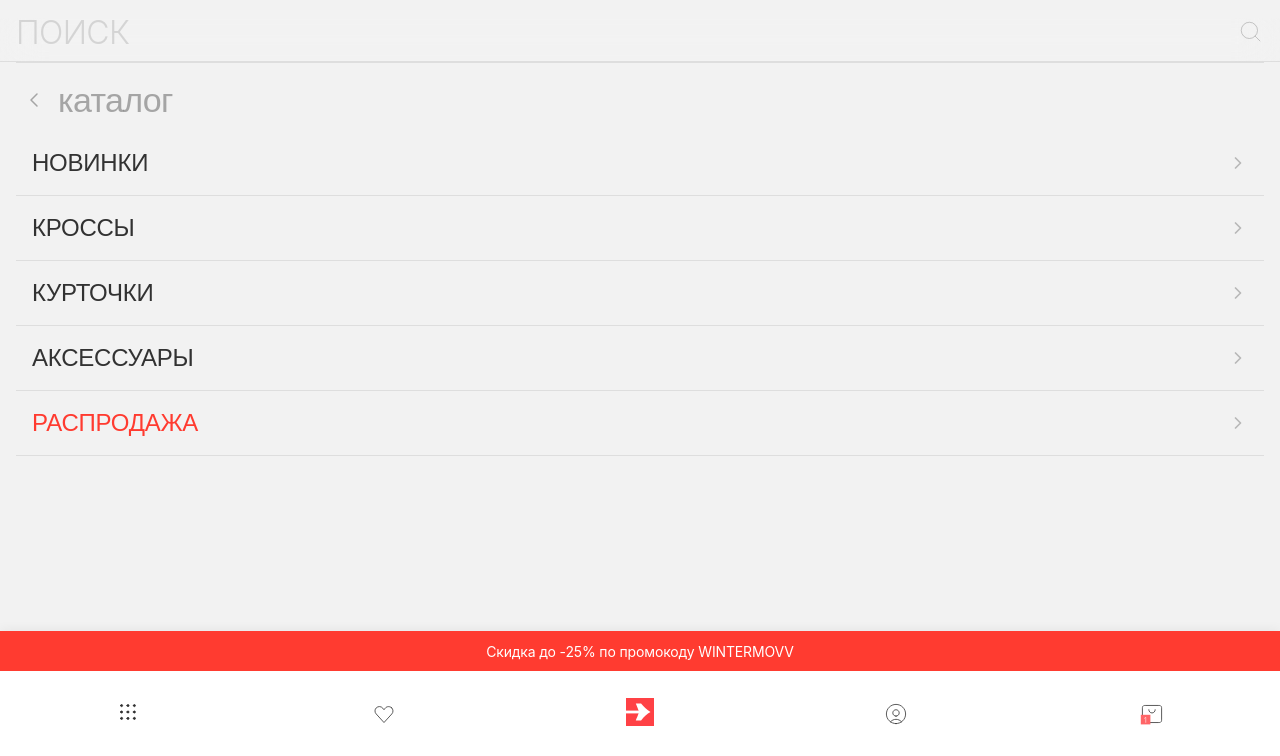
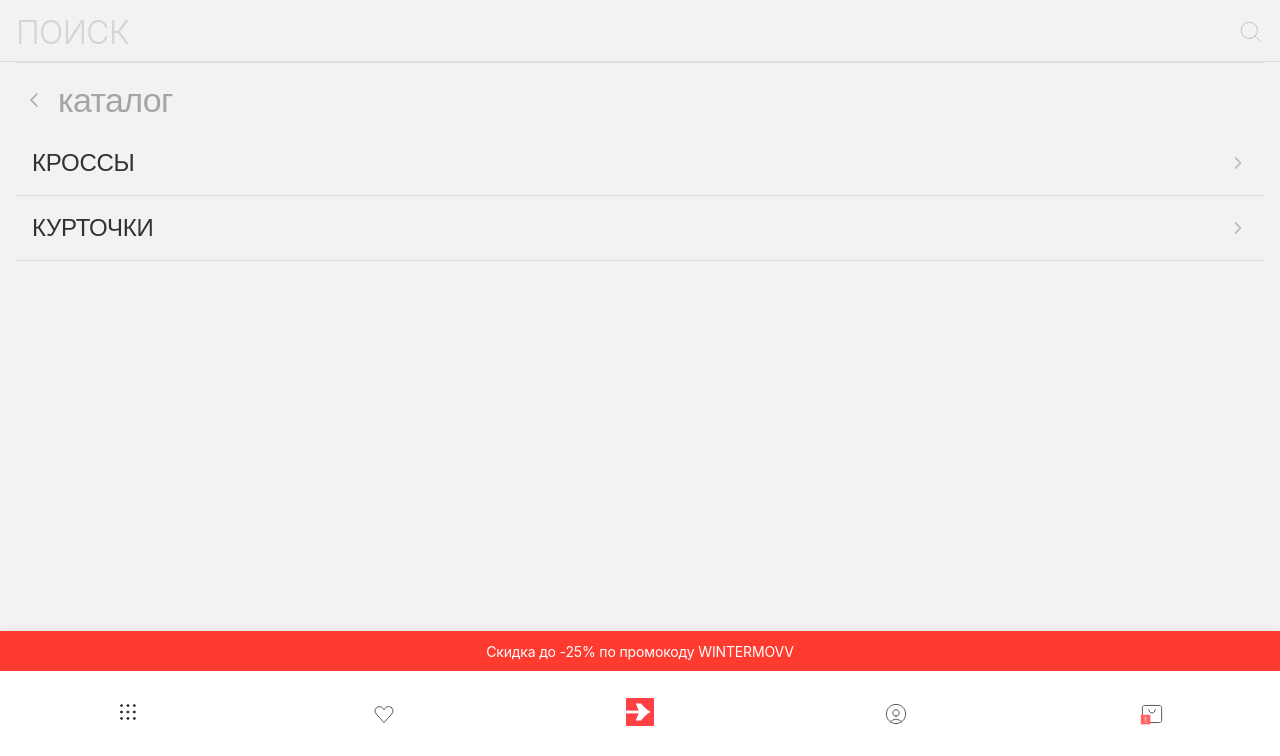
Before and after one commit to amirgar/redimports, a Django app: page /catalog/ in a window 1280 px wide. Shown: the part 44-800 px from the top of the page. Run offline with Django 5.2, Linux system fonts and the light colour scheme; data comes from the database, SQL or seed files in the repository; some libraries are stand-ins or nearby versions; some web fonts are replaced.

Commit message:
Final version of start page

```diff
--- a/backend/catalog/templates/catalog/catalog.html
+++ b/backend/catalog/templates/catalog/catalog.html
@@ -39,27 +39,19 @@
             </div>
 
             <nav class="catalog-list">
-                <a href="#" class="catalog-item">
-                    <span>НОВИНКИ</span>
-                    <svg class="chevron-icon" viewBox="0 0 24 24" fill="none"><path d="M9 18L15 12L9 6" stroke="currentColor" stroke-width="2" stroke-linecap="round" stroke-linejoin="round"/></svg>
-                </a>
-                <a href="#" class="catalog-item">
-                    <span>кроссы</span>
-                    <svg class="chevron-icon" viewBox="0 0 24 24" fill="none"><path d="M9 18L15 12L9 6" stroke="currentColor" stroke-width="2" stroke-linecap="round" stroke-linejoin="round"/></svg>
-                </a>
-                <a href="#" class="catalog-item">
-                    <span>курточки</span>
-                    <svg class="chevron-icon" viewBox="0 0 24 24" fill="none"><path d="M9 18L15 12L9 6" stroke="currentColor" stroke-width="2" stroke-linecap="round" stroke-linejoin="round"/></svg>
-                </a>
-                <a href="#" class="catalog-item">
-                    <span>аксессуары</span>
-                    <svg class="chevron-icon" viewBox="0 0 24 24" fill="none"><path d="M9 18L15 12L9 6" stroke="currentColor" stroke-width="2" stroke-linecap="round" stroke-linejoin="round"/></svg>
-                </a>
-                <a href="#" class="catalog-item highlight-red">
-                    <span>распродажа</span>
-                    <svg class="chevron-icon" viewBox="0 0 24 24" fill="none"><path d="M9 18L15 12L9 6" stroke="currentColor" stroke-width="2" stroke-linecap="round" stroke-linejoin="round"/></svg>
-                </a>
-                </nav>
+                {% for category in categories %}
+                    <a href="#" class="catalog-item {% if category.is_sale %}highlight-red{% endif %}">
+                        <span>{{ category.name }}</span>
+                        <svg class="chevron-icon" viewBox="0 0 24 24" fill="none">
+                            <path d="M9 18L15 12L9 6"
+                                stroke="currentColor"
+                                stroke-width="2"
+                                stroke-linecap="round"
+                                stroke-linejoin="round"/>
+                        </svg>
+                    </a>
+                {% endfor %}
+            </nav>
         </div>
 
         <div class="bottom-spacer"></div>
--- a/backend/catalog/views.py
+++ b/backend/catalog/views.py
@@ -269,4 +269,7 @@ def home(request):
     })
 
 def catalog(request):
-    return render(request, 'catalog/catalog.html')
+    categories = Category.objects.all()
+    return render(request, 'catalog/catalog.html', {
+        'categories': categories
+    })
```
